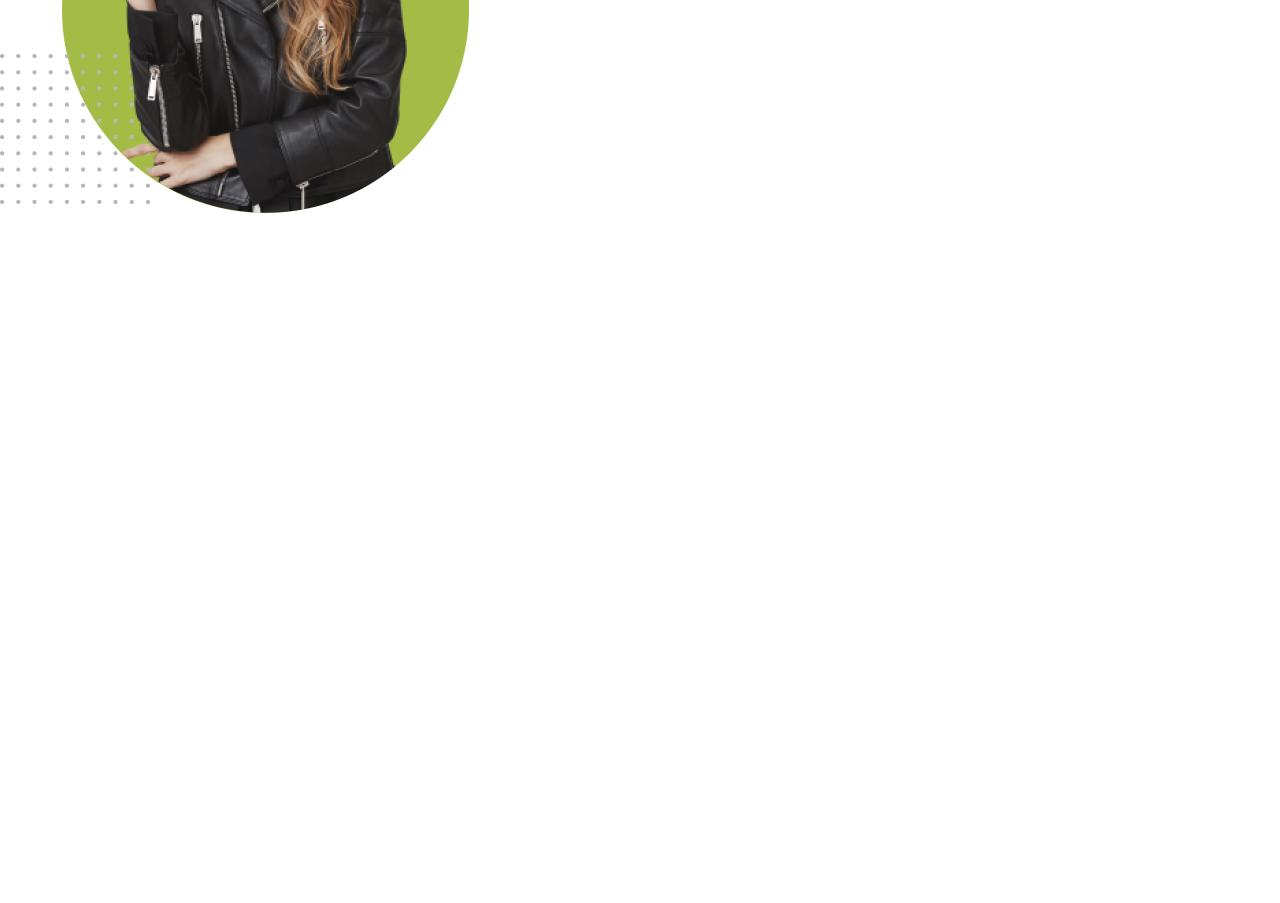
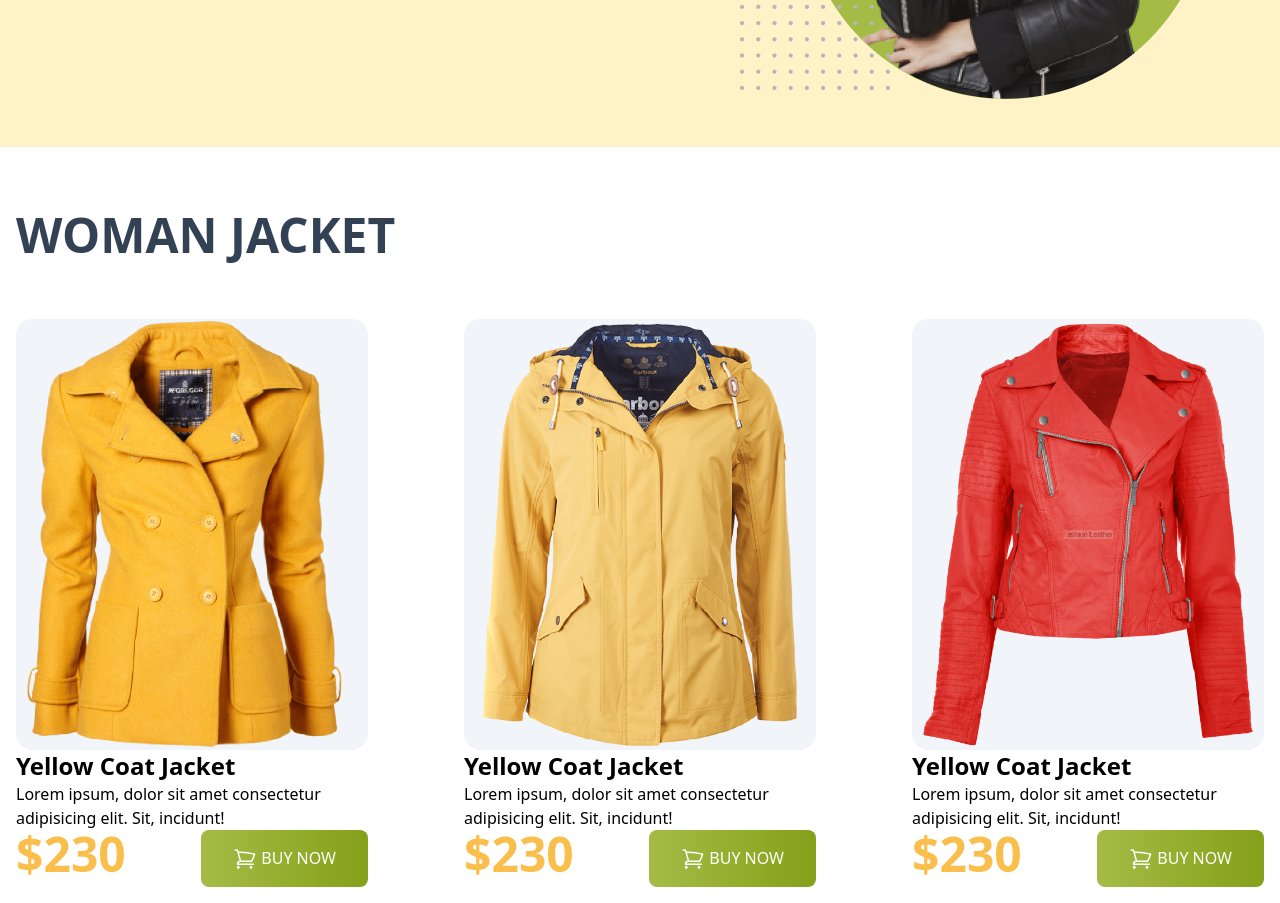
Before and after one commit to Sobuj54/module-15-tailwind-penguin-fashion, a plain HTML site: page index.html in a window 1280 px wide. Shown: the part 500-1403 px from the top of the page. Before the commit the page ends 800 px from the top, so only its background shows below. Drawn offline with nearby package versions, Linux system fonts and the light colour scheme.

Commit message:
added new section

```diff
--- a/index.html
+++ b/index.html
@@ -7,13 +7,28 @@
     <title>Penguin Fashion</title>
     <!-- tailwind css -->
     <script src="https://cdn.tailwindcss.com"></script>
+    <!-- tailwind custom color -->
+    <script>
+      tailwind.config = {
+        theme: {
+          extend: {
+            colors: {
+              clifford: '#da373d',
+              moneycolor: '#FABE4C',
+            },
+          },
+        },
+      }
+    </script>
   </head>
   <body>
-    <header>
+    <header class="bg-amber-100">
       <!-- nav section -->
       <!-- banner section -->
-      <div class="container mx-auto">
-        <div>
+      <div
+        class="container mx-auto py-12 md:flex justify-center items-center mt-16"
+      >
+        <div class="space-y-6 px-4">
           <h1 class="text-7xl font-semibold uppercase">
             <span class="text-amber-400">be the penguins</span>
             <br />
@@ -45,11 +60,128 @@
           </button>
         </div>
         <div>
-          <img src="images/model.png" alt="" />
+          <img class="w-3/4 md:w-full" src="images/model.png" alt="" />
         </div>
       </div>
     </header>
-    <body></body>
+    <body>
+      <section class="container mx-auto">
+        <div class="mt-12">
+          <h2
+            class="uppercase text-5xl font-semibold mb-7 not-italic text-slate-700 p-4"
+          >
+            woman jacket
+          </h2>
+          <div class="grid grid-cols-1 md:grid-cols-2 lg:grid-cols-3 gap-16">
+            <!-- jacket 1 card -->
+            <div class="rounded-2xl p-4">
+              <div class="bg-slate-100 rounded-2xl">
+                <img src="images/jacket-1.png" alt="" />
+              </div>
+              <div>
+                <h2 class="font-semibold text-2xl">Yellow Coat Jacket</h2>
+                <p>
+                  Lorem ipsum, dolor sit amet consectetur adipisicing elit. Sit,
+                  incidunt!
+                </p>
+                <div class="flex justify-between">
+                  <h2 class="font-semibold text-5xl text-moneycolor">$230</h2>
+                  <button
+                    class="text-white py-4 px-8 rounded-lg uppercase bg-gradient-to-r from-[#A4BC46] to-[#85A019]"
+                  >
+                    <svg
+                      xmlns="http://www.w3.org/2000/svg"
+                      fill="none"
+                      viewBox="0 0 24 24"
+                      stroke-width="1.5"
+                      stroke="currentColor"
+                      class="w-6 h-6 inline"
+                    >
+                      <path
+                        stroke-linecap="round"
+                        stroke-linejoin="round"
+                        d="M2.25 3h1.386c.51 0 .955.343 1.087.835l.383 1.437M7.5 14.25a3 3 0 00-3 3h15.75m-12.75-3h11.218c1.121-2.3 2.1-4.684 2.924-7.138a60.114 60.114 0 00-16.536-1.84M7.5 14.25L5.106 5.272M6 20.25a.75.75 0 11-1.5 0 .75.75 0 011.5 0zm12.75 0a.75.75 0 11-1.5 0 .75.75 0 011.5 0z"
+                      />
+                    </svg>
+                    buy now
+                  </button>
+                </div>
+              </div>
+            </div>
+            <!-- jacket 2 card -->
+            <div class="rounded-2xl p-4">
+              <div class="bg-slate-100 rounded-2xl">
+                <img src="images/jacket-2.png" alt="" />
+              </div>
+              <div>
+                <h2 class="font-semibold text-2xl">Yellow Coat Jacket</h2>
+                <p>
+                  Lorem ipsum, dolor sit amet consectetur adipisicing elit. Sit,
+                  incidunt!
+                </p>
+                <div class="flex justify-between">
+                  <h2 class="font-semibold text-5xl text-moneycolor">$230</h2>
+                  <button
+                    class="text-white py-4 px-8 rounded-lg uppercase bg-gradient-to-r from-[#A4BC46] to-[#85A019]"
+                  >
+                    <svg
+                      xmlns="http://www.w3.org/2000/svg"
+                      fill="none"
+                      viewBox="0 0 24 24"
+                      stroke-width="1.5"
+                      stroke="currentColor"
+                      class="w-6 h-6 inline"
+                    >
+                      <path
+                        stroke-linecap="round"
+                        stroke-linejoin="round"
+                        d="M2.25 3h1.386c.51 0 .955.343 1.087.835l.383 1.437M7.5 14.25a3 3 0 00-3 3h15.75m-12.75-3h11.218c1.121-2.3 2.1-4.684 2.924-7.138a60.114 60.114 0 00-16.536-1.84M7.5 14.25L5.106 5.272M6 20.25a.75.75 0 11-1.5 0 .75.75 0 011.5 0zm12.75 0a.75.75 0 11-1.5 0 .75.75 0 011.5 0z"
+                      />
+                    </svg>
+                    buy now
+                  </button>
+                </div>
+              </div>
+            </div>
+            <!-- jacket 3 card -->
+            <div class="rounded-2xl p-4">
+              <div class="bg-slate-100 rounded-2xl">
+                <img src="images/jacket-3.png" alt="" />
+              </div>
+              <div>
+                <h2 class="font-semibold text-2xl">Yellow Coat Jacket</h2>
+                <p>
+                  Lorem ipsum, dolor sit amet consectetur adipisicing elit. Sit,
+                  incidunt!
+                </p>
+                <div class="flex justify-between">
+                  <h2 class="font-semibold text-5xl text-moneycolor">$230</h2>
+                  <button
+                    class="text-white py-4 px-8 rounded-lg uppercase bg-gradient-to-r from-[#A4BC46] to-[#85A019]"
+                  >
+                    <svg
+                      xmlns="http://www.w3.org/2000/svg"
+                      fill="none"
+                      viewBox="0 0 24 24"
+                      stroke-width="1.5"
+                      stroke="currentColor"
+                      class="w-6 h-6 inline"
+                    >
+                      <path
+                        stroke-linecap="round"
+                        stroke-linejoin="round"
+                        d="M2.25 3h1.386c.51 0 .955.343 1.087.835l.383 1.437M7.5 14.25a3 3 0 00-3 3h15.75m-12.75-3h11.218c1.121-2.3 2.1-4.684 2.924-7.138a60.114 60.114 0 00-16.536-1.84M7.5 14.25L5.106 5.272M6 20.25a.75.75 0 11-1.5 0 .75.75 0 011.5 0zm12.75 0a.75.75 0 11-1.5 0 .75.75 0 011.5 0z"
+                      />
+                    </svg>
+                    buy now
+                  </button>
+                </div>
+              </div>
+            </div>
+          </div>
+        </div>
+      </section>
+    </body>
     <footer></footer>
   </body>
 </html>
```
